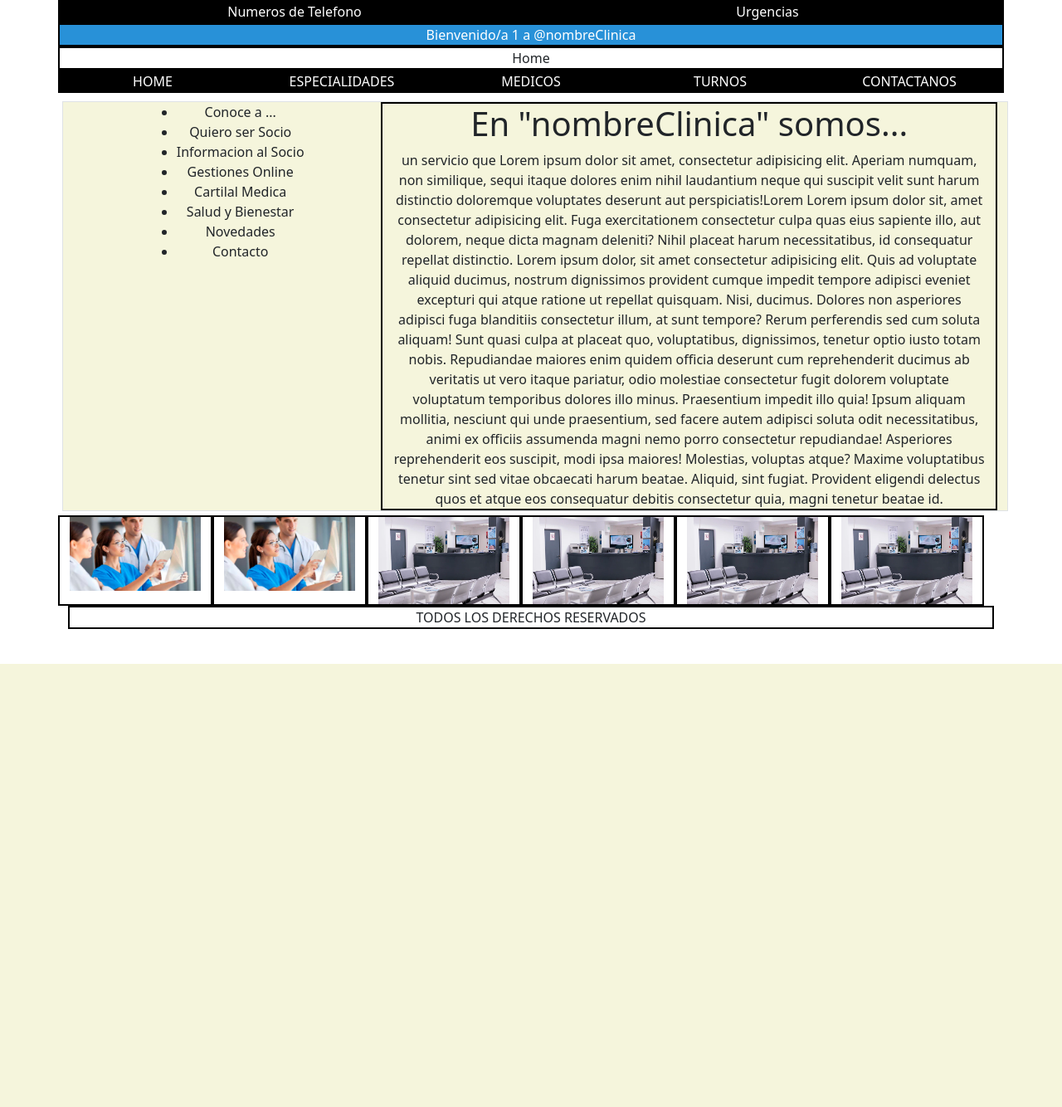
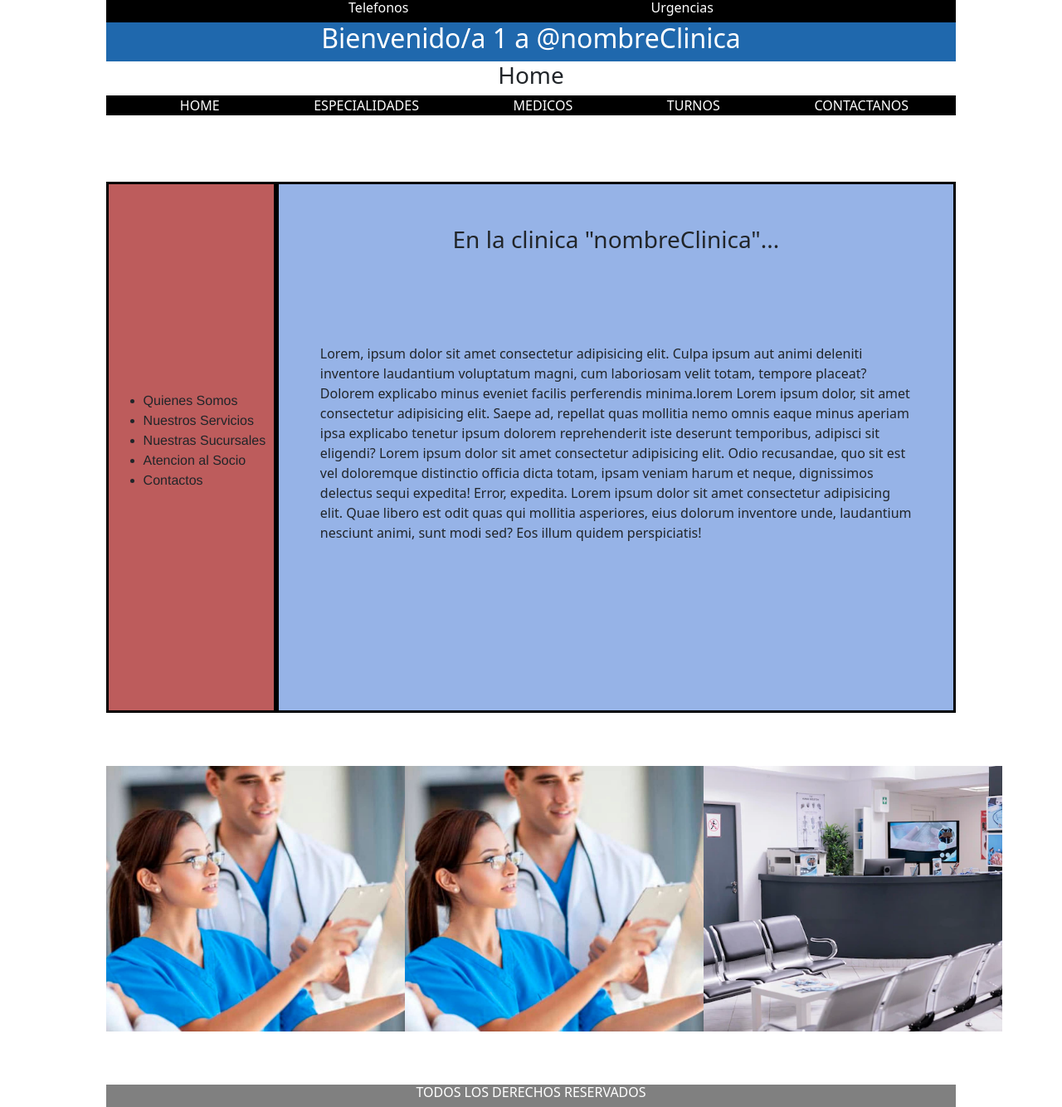
Before and after one commit to julioemansilla/clinica23655, a Django app: page /clinica/home/1/ in a window 1280 px wide. Shown: the whole page at 83% size. Before the commit the page ends 800 px from the top, so only its background shows below. Run offline with Django 4.2, Linux system fonts and the light colour scheme.

Commit message:
Se le modifca un poco el front end

```diff
--- a/clinica23655/core/static/core/css/base.css
+++ b/clinica23655/core/static/core/css/base.css
@@ -14,3 +14,57 @@
 .logo{
     background-color: rgb(40, 145, 216);
 }
+.telefono-fondo{
+    display: flex;
+    flex-direction: row;
+    width: 80%;
+    background-color: rgb(0, 0, 0);
+    color: white;
+    justify-content: space-evenly;
+    margin: 0 10%;
+}
+
+.bienvenida{
+    display: flex;
+    justify-content: center;
+    color: white;
+    background-color: rgb(31, 104, 173);
+    width: 80%;
+    margin: 0 10%;
+}
+
+.lugar_seccion{
+    display: flex;
+    flex-direction: row;
+    justify-content: center;
+    width: 80%;
+    margin: 0 10%;
+}
+
+.barra_navegacion{
+    justify-content: space-around;
+    align-items: center;
+    background-color: black;
+    color: white;
+    width: 80%;
+    margin: 0 10%;
+}
+
+
+.barra_navegacion ul{
+    display: flex;
+    flex-direction: row;
+    list-style: none;
+    justify-content: space-around;
+}
+
+
+footer{
+    display: flex;
+    flex-direction: row;
+    justify-content: center;
+    width: 80%;
+    margin: 0 10%;
+    background-color: grey;
+    color: white;
+}
--- a/clinica23655/core/static/core/css/index.css
+++ b/clinica23655/core/static/core/css/index.css
@@ -1,8 +1,82 @@
-.border{
-    margin: 10px 5px 5px 5px;
-    background-color: beige;
+.confirmacion_alta{
+    display: flex;
+    flex-direction: column;
+    justify-content: center;
+    align-items: center;
+    width: 80%;
+    margin: 0 10%;
+    background-color: yellow;
 }
-.alineamiento{
+
+
+.menu_index{
     display: flex;
+    flex-direction: row;
+    width: 80%;
+    margin: 5% 10%;
+    height: 40rem;
+    /* background-color: red; */
+    justify-content: space-around;
+    align-items: center;
+}
+.seccion_izquierda{
+    display: flex;
+    flex-direction: column;
+    justify-content: start;
     justify-content: center;
+    align-items: center;
+    width: 20%;
+    height: 100%;
+    border: 3px solid black;
+    background-color: rgb(189, 92, 92);
 }
+.listado{
+    display: flex;
+    flex-direction: column;
+    justify-content: space-around;
+    /* align-items: center; */
+    font-family: 'Franklin Gothic Medium', 'Arial Narrow', Arial, sans-serif;
+}
+
+
+.seccion_derecha{
+    display: flex;
+    flex-direction: column;
+
+    background-color: rgba(7, 74, 199, 0.418);
+    width: 80%;
+    height: 100%;
+    border: 3px solid black;
+}
+.seccion_derecha h3{
+    text-align: center;
+    justify-content: center;
+    padding: 50px 0 ;
+}
+.seccion_derecha p{
+    display: flex;
+    flex-direction: column;
+    padding: 50px 50px;
+    justify-content: center;
+    font-size: 1rem;
+}
+.seccion_img{
+    display: flex;
+    flex-direction: row;
+    justify-content: space-around;
+    text-align: center;
+    align-items: center;
+    /* object-fit: cover; */
+    width: 80%;
+    margin: 5% 10%;
+    background-color: yellow;
+}
+
+.seccion_img img{
+    object-fit: cover;
+    text-align: center;
+    justify-content: center;
+    align-items: center;
+    width: 22.5rem;
+    height: 20rem;
+}
--- a/clinica23655/core/templates/core/base.html
+++ b/clinica23655/core/templates/core/base.html
@@ -7,80 +7,68 @@
     <meta name="viewport" content="width=device-width, initial-scale=1.0">
     <title>Clinica NombreClinica - {% block title %} {% endblock %}</title>
     <link rel="stylesheet" href="{% static 'core/css/base.css'  %}">
-    <link rel="stylesheet" href="{% static 'core/css/especialidades.css'  %}">
+    {% block css_externo %}
+
+    {% endblock %}
+
+
+
     <link href="https://cdn.jsdelivr.net/npm/bootstrap@5.3.2/dist/css/bootstrap.min.css" rel="stylesheet"
         integrity="sha384-T3c6CoIi6uLrA9TneNEoa7RxnatzjcDSCmG1MXxSR1GAsXEV/Dwwykc2MPK8M2HN" crossorigin="anonymous">
     <script src="https://cdn.jsdelivr.net/npm/bootstrap@5.3.2/dist/js/bootstrap.bundle.min.js"
         integrity="sha384-C6RzsynM9kWDrMNeT87bh95OGNyZPhcTNXj1NW7RuBCsyN/o0jlpcV8Qyq46cDfL"
         crossorigin="anonymous"></script>
     <script src="{% static 'core/js/especialidades.js'  %}"></script>
-    {% block css_externo %}  {% endblock %}
 
 </head>
 
 <body>
-    <!-- Container Telefonos -->
-    <div class="container text-center">
-        <div class="row nav link">
-            <div class="col">
-                Numeros de Telefono
+
+
+    <header>
+        <div class="telefono-fondo">
+            <h6>Telefonos</h6>
+            <h6>Urgencias</h6>
         </div>
-            <div class="col">
-                Urgencias
+
+        <div class="bienvenida">
+            <h2>Bienvenido/a  {{nombre_usuario| title}} a @nombreClinica </h2>
         </div>
+
+        <div class="lugar_seccion">
+            <h3>{% block section_title %} {% endblock %}</h3>
         </div>
-        <!-- Muestra: nombre de clinica y parametro(opcional) -->
-        <div class="row nav link logo">
-            <div class="col">Bienvenido/a  {{nombre_usuario| title}} a @nombreClinica </div>
 
+        <div class="barra_navegacion">
+            <ul>
+                <li><a href="{% url 'index' %}" class="link">HOME</a></li>
+                <li><a href="{% url 'especialidades_listado' %}" class="link">ESPECIALIDADES</a></li>
+                <li><a href="{% url 'medicos' %}"class="link">MEDICOS</a></li>
+                <li><a href="{% url 'nuevo_turno' %}"class="link">TURNOS</a></li>
+                <li><a href="{% url 'contacto' %}"class="link">CONTACTANOS</a></li>
+            </ul>
         </div>
-        <div class="row">
-            <!-- Se muestra cada seccion de cada pagina. -->
-            <div class="col">{% block section_title %} {% endblock %}</div>
-        </div>
-        <!-- Barra de navegacion -->
-        <div class="row nav">
-            <div class="col">
-                <a href="{% url 'index' %}" class="link">HOME</a>
-            </div>
-            <div class="col">
-                <a href="{% url 'especialidades_listado' %}" class="link">ESPECIALIDADES</a>
-            </div>
-            <div class="col">
-                <a href="{% url 'medicos' %}"class="link">MEDICOS</a>
-            </div>
-            <div class="col">
-                <a href="{% url 'nuevo_turno' %}"class="link">TURNOS</a>
-            </div>
-            <div class="col">
-                <a href="{% url 'contacto' %}"class="link">CONTACTANOS</a>
-            </div>
-        </div>
-        <div>
-            {% if messages %}
-                <ul class="messages">
-                    {% for message in messages %}
-                        <li {% if message.tags %} class="{{ message.tags }}"{% endif %}>{{message}}</li>
-                    {% endfor%}
+    </header>
 
-                </ul>
-             {% endif %}
-        </div>
-        <!-- Para completar lo que corresponde a cada seccion -->
-        <div class="row">
+
+
         {% block main %}
 
         {% endblock %}
 
-        </div>
 
-        <div class="row-12">
-            <div class="col">TODOS LOS DERECHOS RESERVADOS</div>
+    <footer>
+        <h6>TODOS LOS DERECHOS RESERVADOS</h6>
+    </footer>
 
-        </div>
-    </div>
+
+
 
 </body>
 
 
+
+
+
+
 </html>
--- a/clinica23655/core/templates/core/index.html
+++ b/clinica23655/core/templates/core/index.html
@@ -2,7 +2,7 @@
 {% extends 'core/base.html' %}
 {% load static %}
 {% block css_externo %}
-<link rel="stylesheet" href="{% static 'core/css/index.css' %}">
+<link rel="stylesheet" href="{% static '/core/css/index.css' %}">
 {% endblock %}
 <!-- Etiqueta tags para completar con lo que corresponde cada pagina -->
 {% block title %}Clinica Home {% endblock %}
@@ -11,71 +11,47 @@
 
 <!-- Seccion main : Texto de relleno -->
 {% block main %}
-<div class="row border">
-    <div class="col-4">
-        <div>
-            {% block barraLateral %}
-            <aside class="alineamiento">
-                <ul >
-                    <li>Conoce a ...</li>
-                    <li>Quiero ser Socio</li>
-                    <li>Informacion al Socio</li>
-                    <li>Gestiones Online</li>
-                    <li>Cartilal Medica</li>
-                    <li>Salud y Bienestar</li>
-                    <li>Novedades</li>
-                    <li>Contacto</li>
-                </ul>
-            </aside>
-            {% endblock %}
+    <div class="confirmacion_alta">
+        {% if messages %}
+        <ul class="messages">
+            {% for message in messages %}
+                <li{% if message.tags %} class="{{ message.tags }}"{% endif %}>{{ message }}</li>
+            {% endfor %}
+        </ul>
+    {% endif %}
+    </div>
+
+    <div class="menu_index">
+        <div class="seccion_izquierda">
+            <ul class="listado">
+                <li>Quienes Somos</li>
+                <li>Nuestros Servicios</li>
+                <li>Nuestras Sucursales</li>
+                <li>Atencion al Socio</li>
+                <li>Contactos</li>
+            </ul>
+        </div>
+        <div class="seccion_derecha">
+            <h3>En la clinica "nombreClinica"...</h3>
+            <p>Lorem, ipsum dolor sit amet consectetur adipisicing elit. Culpa ipsum aut animi deleniti inventore laudantium voluptatum magni, cum laboriosam velit totam, tempore placeat? Dolorem explicabo minus eveniet facilis perferendis minima.lorem
+            Lorem ipsum dolor, sit amet consectetur adipisicing elit. Saepe ad, repellat quas mollitia nemo omnis eaque minus aperiam ipsa explicabo tenetur ipsum dolorem reprehenderit iste deserunt temporibus, adipisci sit eligendi?
+            Lorem ipsum dolor sit amet consectetur adipisicing elit. Odio recusandae, quo sit est vel doloremque distinctio officia dicta totam, ipsam veniam harum et neque, dignissimos delectus sequi expedita! Error, expedita.
+            Lorem ipsum dolor sit amet consectetur adipisicing elit. Quae libero est odit quas qui mollitia asperiores, eius dolorum inventore unde, laudantium nesciunt animi, sunt modi sed? Eos illum quidem perspiciatis!   </p>
         </div>
     </div>
-    <div class="col">
-        <h1>En "nombreClinica" somos... </h1>un servicio que Lorem ipsum dolor sit amet, consectetur adipisicing elit.
-        Aperiam numquam, non similique, sequi itaque dolores enim nihil laudantium neque qui suscipit velit sunt harum
-        distinctio doloremque voluptates deserunt aut perspiciatis!Lorem Lorem ipsum dolor sit, amet consectetur
-        adipisicing elit. Fuga exercitationem consectetur culpa quas eius sapiente illo, aut dolorem, neque dicta magnam
-        deleniti? Nihil placeat harum necessitatibus, id consequatur repellat distinctio. Lorem ipsum dolor, sit amet
-        consectetur adipisicing elit. Quis ad voluptate aliquid ducimus, nostrum dignissimos provident cumque impedit
-        tempore adipisci eveniet excepturi qui atque ratione ut repellat quisquam. Nisi, ducimus.
-        Dolores non asperiores adipisci fuga blanditiis consectetur illum, at sunt tempore? Rerum perferendis sed cum
-        soluta aliquam! Sunt quasi culpa at placeat quo, voluptatibus, dignissimos, tenetur optio iusto totam nobis.
-        Repudiandae maiores enim quidem officia deserunt cum reprehenderit ducimus ab veritatis ut vero itaque pariatur,
-        odio molestiae consectetur fugit dolorem voluptate voluptatum temporibus dolores illo minus. Praesentium impedit
-        illo quia!
-        Ipsum aliquam mollitia, nesciunt qui unde praesentium, sed facere autem adipisci soluta odit necessitatibus,
-        animi ex officiis assumenda magni nemo porro consectetur repudiandae! Asperiores reprehenderit eos suscipit,
-        modi ipsa maiores!
-        Molestias, voluptas atque? Maxime voluptatibus tenetur sint sed vitae obcaecati harum beatae. Aliquid, sint
-        fugiat. Provident eligendi delectus quos et atque eos consequatur debitis consectetur quia, magni tenetur beatae
-        id.
-    </div>
-</div>
-    <div class="row">
-        <div class="col">
-            <img src="{% static 'core/img/sesiones-clinicas.jpg' %}" class="img-fluid" alt="...">
+    <section class="seccion_img">
+        <div>
+            <img src="{% static 'core/img/sesiones-clinicas.jpg' %}" >
+        </div>
+        <div>
+            <img src="{% static 'core/img/sesiones-clinicas.jpg' %}" >
+        </div>
+        <div>
+            <img src="{% static 'core/img/sala.jpg' %}" >
         </div>
 
-        <div class="col">
-            <img src="{% static 'core/img/sesiones-clinicas.jpg' %}" class="img-fluid" alt="">
-        </div>
-        <div class="col">
-            <img src="{% static 'core/img/sala.jpg' %}" class="img-fluid" alt="...">
-        </div>
-        <div class="col">
-            <img src="{% static 'core/img/sala.jpg' %}" class="img-fluid" alt="...">
-        </div>
-        <div class="col">
-            <img src="{% static 'core/img/sala.jpg' %}" class="img-fluid" alt="...">
-        </div>
-        <div class="col">
-            <img src="{% static 'core/img/sala.jpg' %}" class="img-fluid" alt="...">
-        </div>
-    </div>
-{% endblock %}
+    </section>
 
 
 
-
-</div>
-</div>
+{% endblock %}
--- a/clinica23655/core/views.py
+++ b/clinica23655/core/views.py
@@ -15,7 +15,7 @@ def contacto(request):
         formulario = ContactoForms(request.POST)
 
         if formulario.is_valid():
-            messages.info(request,'Cargo de Medico/a con exito')
+            messages.info(request,'Registro de Medico/a con exito')
             return redirect(reverse('index'))
     else:
 
```
Also changed, not shown: clinica23655/core/static/core/css/contacto.css (+7 -0 lines), clinica23655/core/static/core/css/medicos.css (added, +10 -0 lines), clinica23655/core/templates/core/contacto.html (+5 -3 lines), clinica23655/core/templates/core/especialidades.html (+7 -2 lines), clinica23655/core/templates/core/medicos.html (+6 -1 lines). Lines whose indentation alone changed are shown as unchanged.
